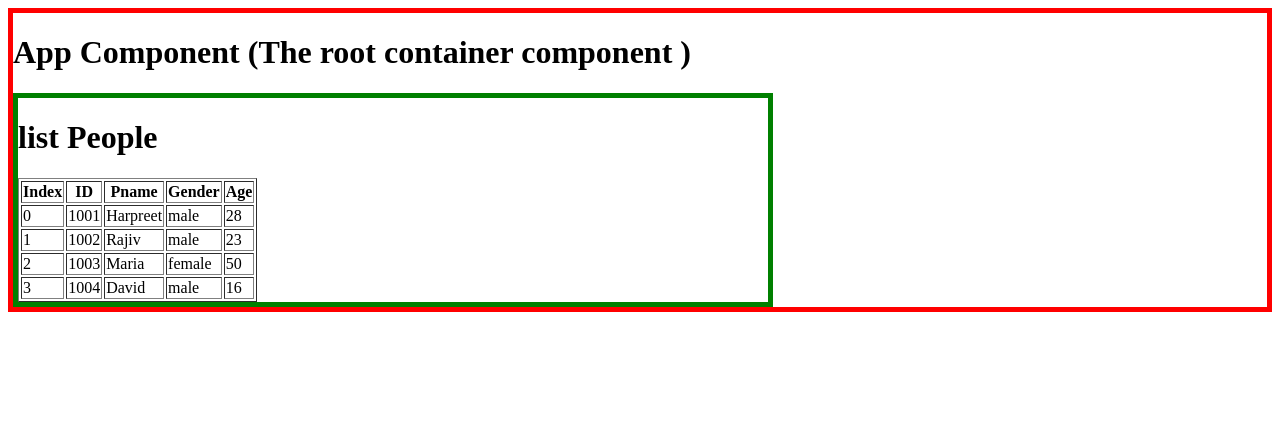
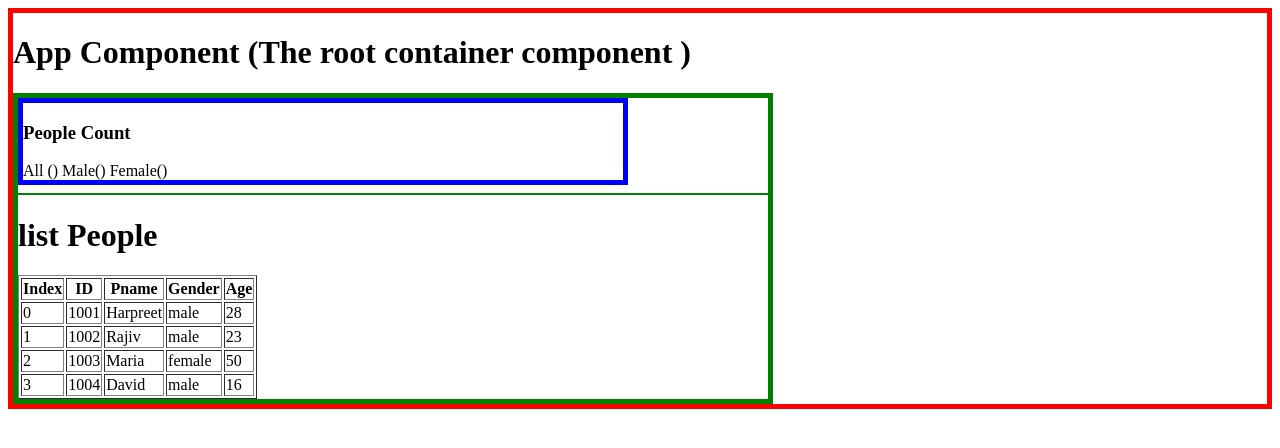
Before and after one commit to jackofalltradesprogrammer/AngularBootCamp, an Angular app: page / in a window 1280 px wide. Shown: the top 448 px of the page. Built offline with nearby package versions, Linux system fonts and the light colour scheme.

Commit message:
D6 - Prepare the app to pass the data between parent and child

```diff
--- a/src/app/app.module.ts
+++ b/src/app/app.module.ts
@@ -5,6 +5,8 @@ import {FormsModule} from '@angular/forms'
 import { AppComponent } from './app.component';
 import { PersonListComponent } from './person-list/person-list.component';
 import { PersonCountComponent } from './person-count/person-count.component';
+import { ParentComponent } from './parent/parent.component';
+import { ChildComponent } from './child/child.component';
 
 
 
@@ -12,7 +14,9 @@ import { PersonCountComponent } from './person-count/person-count.component';
   declarations: [
     AppComponent,
     PersonListComponent,
-    PersonCountComponent
+    PersonCountComponent,
+    ParentComponent,
+    ChildComponent
   ],
   imports: [
     BrowserModule, FormsModule
--- a/src/app/person-count/person-count.component.html
+++ b/src/app/person-count/person-count.component.html
@@ -1,3 +1,5 @@
-<p>
-  person-count works!
-</p>
+<div style="border:blue 5px solid; width:600px">
+    <h3>People Count</h3>
+    All () Male() Female()
+
+  </div>
--- a/src/app/person-list/person-list.component.html
+++ b/src/app/person-list/person-list.component.html
@@ -1,4 +1,6 @@
 <div style="border:green 5px solid; width:750px">
+  <app-person-count></app-person-count>
+  <hr color="green"/>
   <h1>list People</h1>
 
   <table border="1">
```
